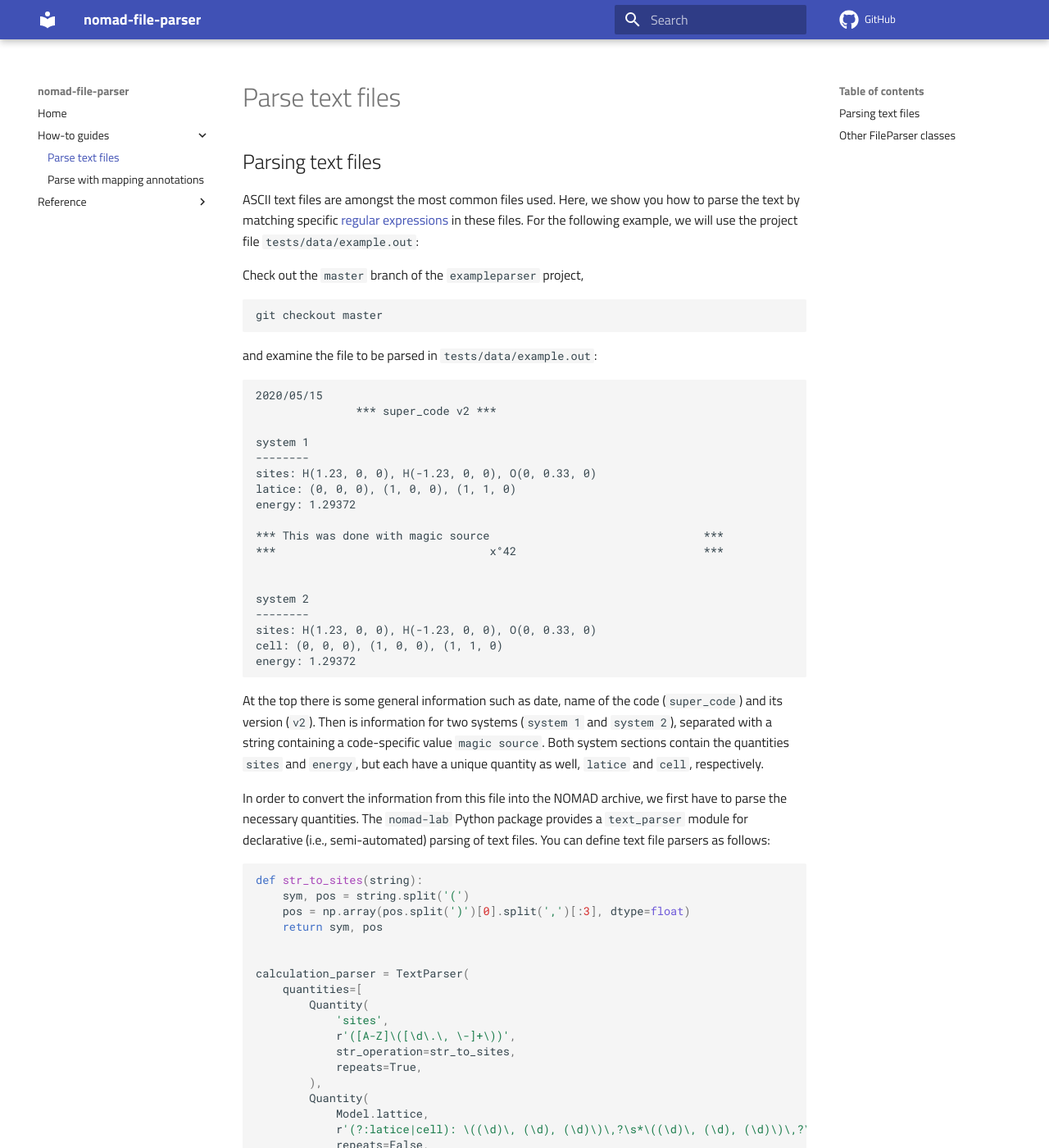
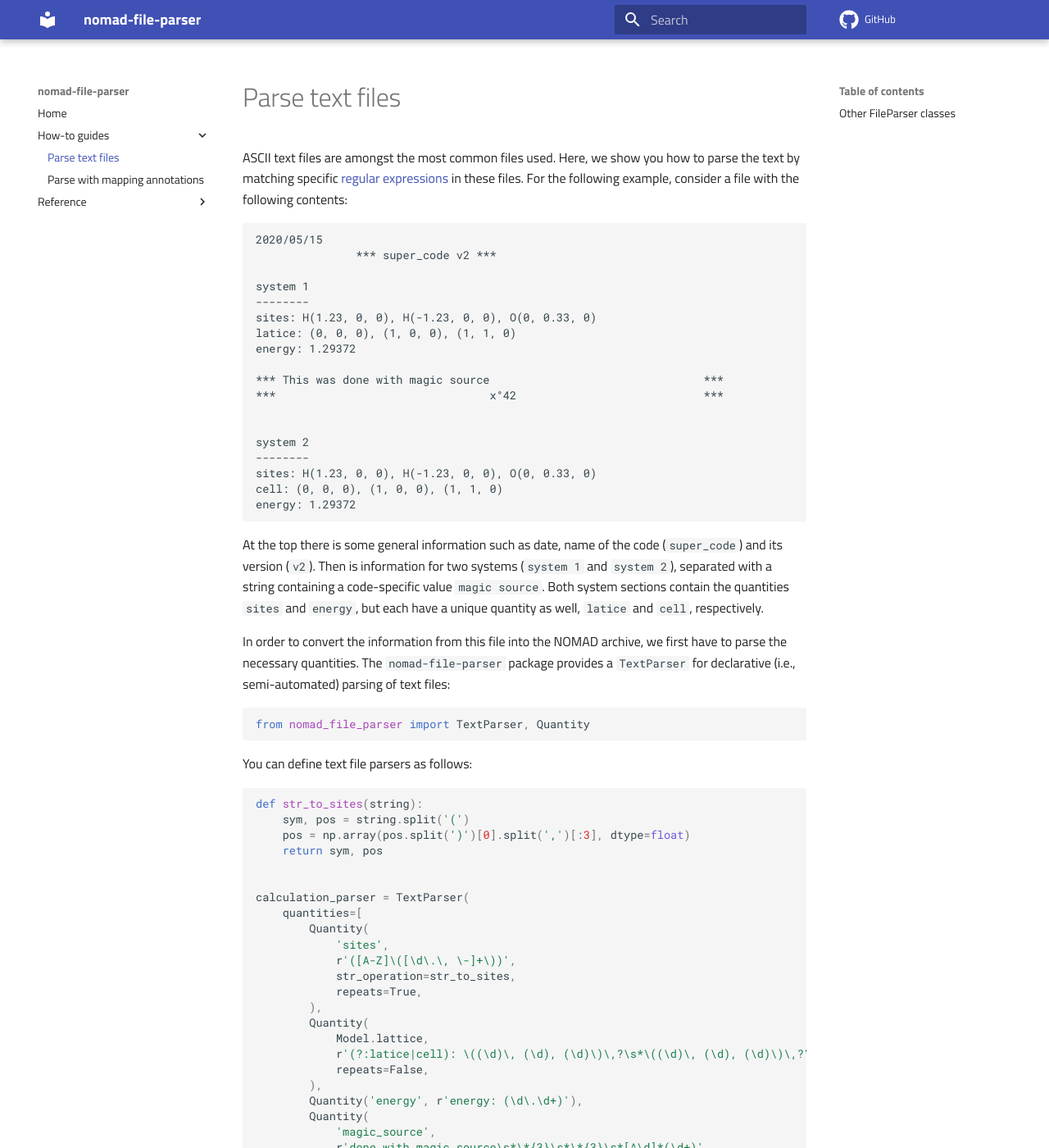
Before and after one commit to FAIRmat-NFDI/nomad-file-parser, an MkDocs documentation site: the page built from docs/howto/text-parser.md, in a window 1280 px wide and 1400 px high. Shown: the whole window at 82% size. Built offline with MkDocs 1.6.1 and Material for MkDocs 9.7.7, drawn with Linux system fonts in a browser that asks for light colours; comment, search, counter and statistics services are not loaded; some of the changed text lies outside the part shown.

Commit message:
Harmonize copied docs into standalone package docs
Make the verbatim-copied pages coherent as `nomad-file-parser`
documentation rather than fragments of the nomad-docs site.

- Align page titles with the mkdocs nav ("Parse text files",
  "Parse with mapping annotations").
- Repair dead nomad-docs cross-references: point the parsing-phase,
  normalization, and `m_annotations` links at the live docs site, and
  bring the two mapping-parser figures into `docs/howto/images/` so they
  resolve locally.
- Reframe the text-parser example around this package: drop the
  `exampleparser`/`git checkout master` setup, show the
  `from nomad_file_parser import ...` entry point, and remove a
  duplicated sentence.
- Note `TarParser` and cross-link the text-parser and mapping-parser
  how-tos.

````diff
--- a/docs/howto/text-parser.md
+++ b/docs/howto/text-parser.md
@@ -1,15 +1,6 @@
-## Parsing text files
+# Parse text files
 
-ASCII text files are amongst the most common files used. Here, we show you how to parse the text by matching specific [regular expressions](https://realpython.com/regex-python/){:target="_blank" rel="noopener"} in these files. For the following example, we will use the project file `tests/data/example.out`:
-
-<!-- TODO can I get rid of this? -->
-Check out the `master` branch of the `exampleparser` project,
-
-```shell
-git checkout master
-```
-
-and examine the file to be parsed in `tests/data/example.out`:
+ASCII text files are amongst the most common files used. Here, we show you how to parse the text by matching specific [regular expressions](https://realpython.com/regex-python/){:target="_blank" rel="noopener"} in these files. For the following example, consider a file with the following contents:
 
 ```text
 2020/05/15
@@ -37,8 +28,14 @@ and its version (`v2`). Then is information for two systems (`system 1` and `sys
 separated with a string containing a code-specific value `magic source`. Both system sections contain the quantities `sites` and `energy`, but each have a unique quantity as well, `latice` and `cell`, respectively.
 
 In order to convert the information from this file into the NOMAD archive, we first have to
-parse the necessary quantities. The `nomad-lab` Python package provides a `text_parser`
-module for declarative (i.e., semi-automated) parsing of text files. You can define text file parsers as follows:
+parse the necessary quantities. The `nomad-file-parser` package provides a `TextParser`
+for declarative (i.e., semi-automated) parsing of text files:
+
+```python
+from nomad_file_parser import TextParser, Quantity
+```
+
+You can define text file parsers as follows:
 
 ```python
 def str_to_sites(string):
@@ -112,7 +109,6 @@ to define the data type, shape, and unit for the quantity. `TextParser` returns
 of key-value pairs, where the key is defined by the name of the quantities and the value is
 based on the matched re pattern.
 
-To parse a file, simply do:
 To parse a file, specify the path to such file and call the `parse()` function of `TextParser`:
 
 ```python
````
Also changed, not shown: other parts of docs/howto/text-parser.md (+5 -0 lines), docs/howto/mapping-parser.md (+4 -4 lines), docs/howto/images/mapping_parser_concept.png (added), docs/howto/images/mapping_parser_path.png (added).
